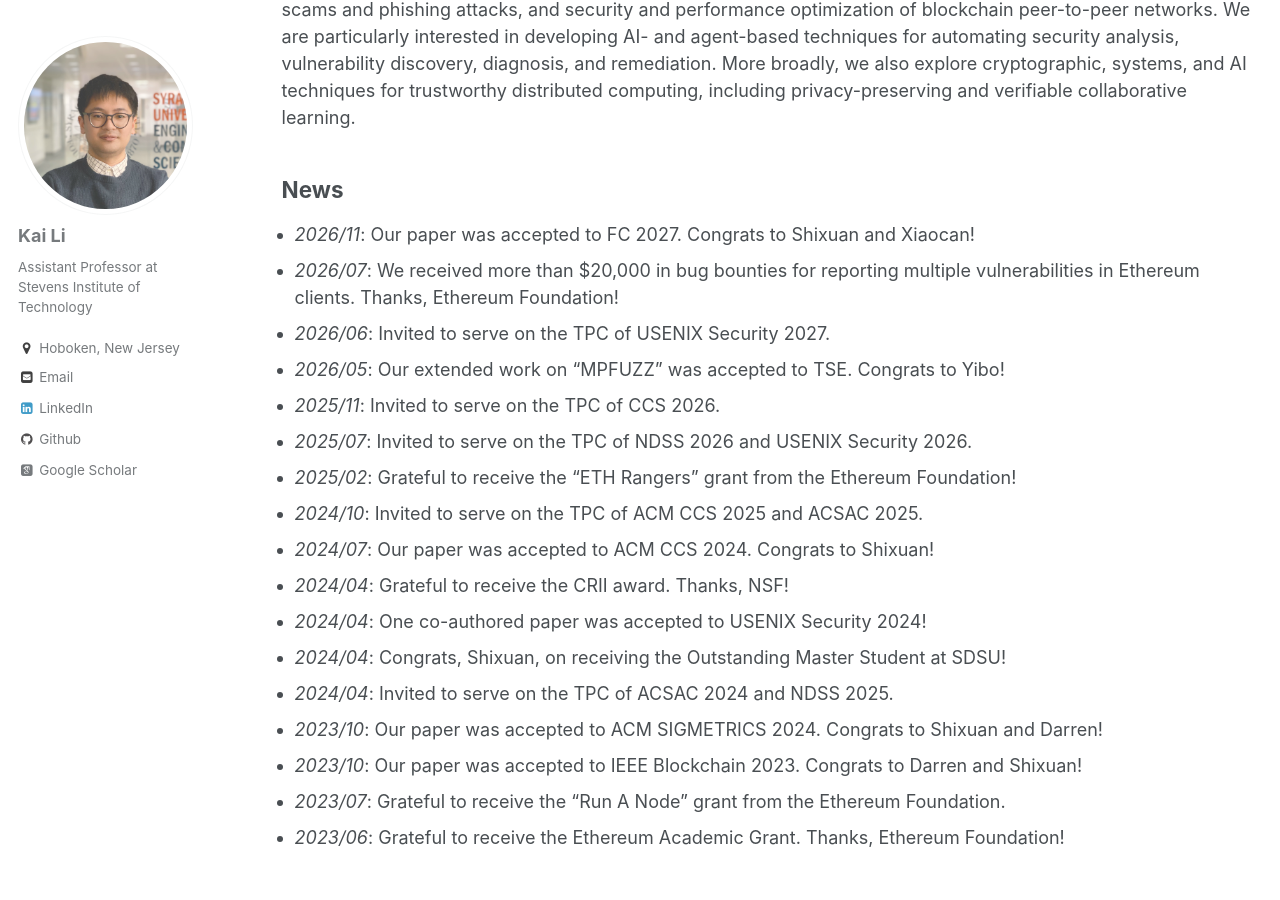
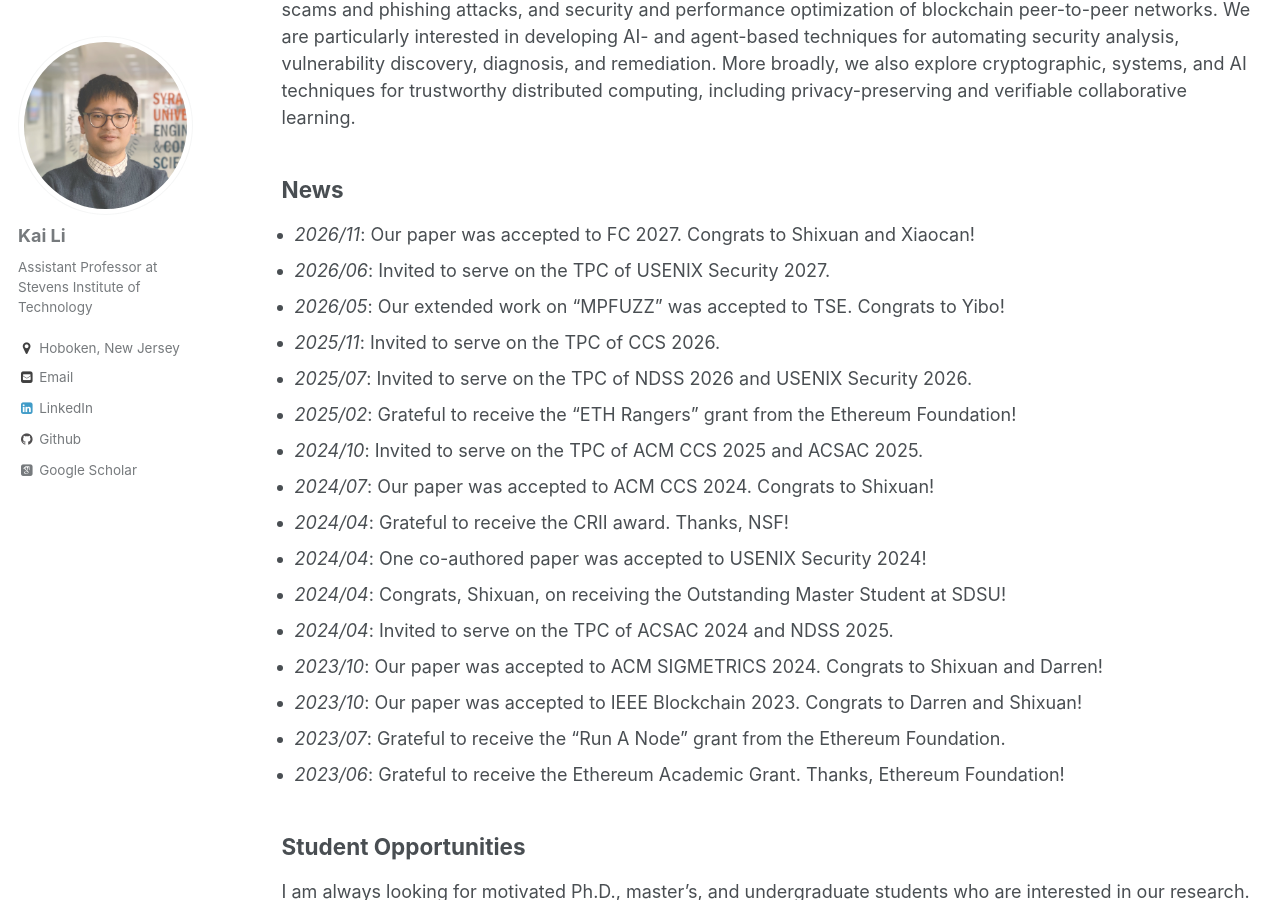
Before and after one commit to likai1993/likai1993.github.io, a Jekyll site: the page built from _pages/about.md, in a window 1280 px wide and 900 px high, scrolled down 480 px. Built offline with Jekyll 4.4.1, drawn with Linux system fonts in a browser that asks for light colours; some web fonts are replaced.

Commit message:
Update about.md

```diff
--- a/_pages/about.md
+++ b/_pages/about.md
@@ -19,7 +19,7 @@ News
 ----
 <div class="news-list" markdown="1">
 - _2026/11_: Our paper was accepted to FC 2027. Congrats to Shixuan and Xiaocan!
-- _2026/07_: We received more than $20,000 in bug bounties for reporting multiple vulnerabilities in Ethereum clients. Thanks, Ethereum Foundation!
+<!-- - _2026/07_: We received more than $20,000 in bug bounties for reporting multiple vulnerabilities in Ethereum clients. Thanks, Ethereum Foundation! -->
 - _2026/06_: Invited to serve on the TPC of USENIX Security 2027.
 - _2026/05_: Our extended work on "MPFUZZ" was accepted to TSE. Congrats to Yibo!
 - _2025/11_: Invited to serve on the TPC of CCS 2026.
```
